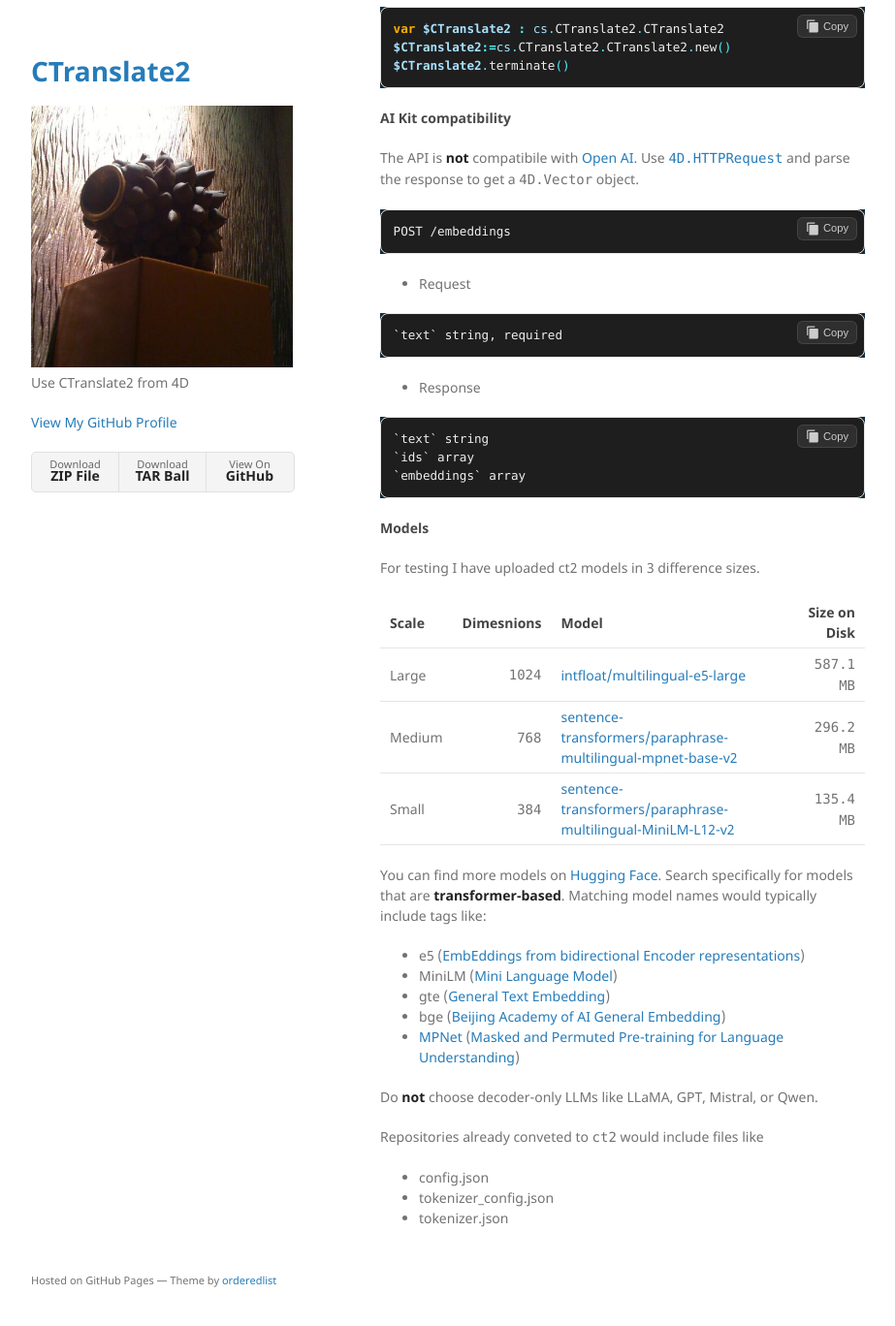
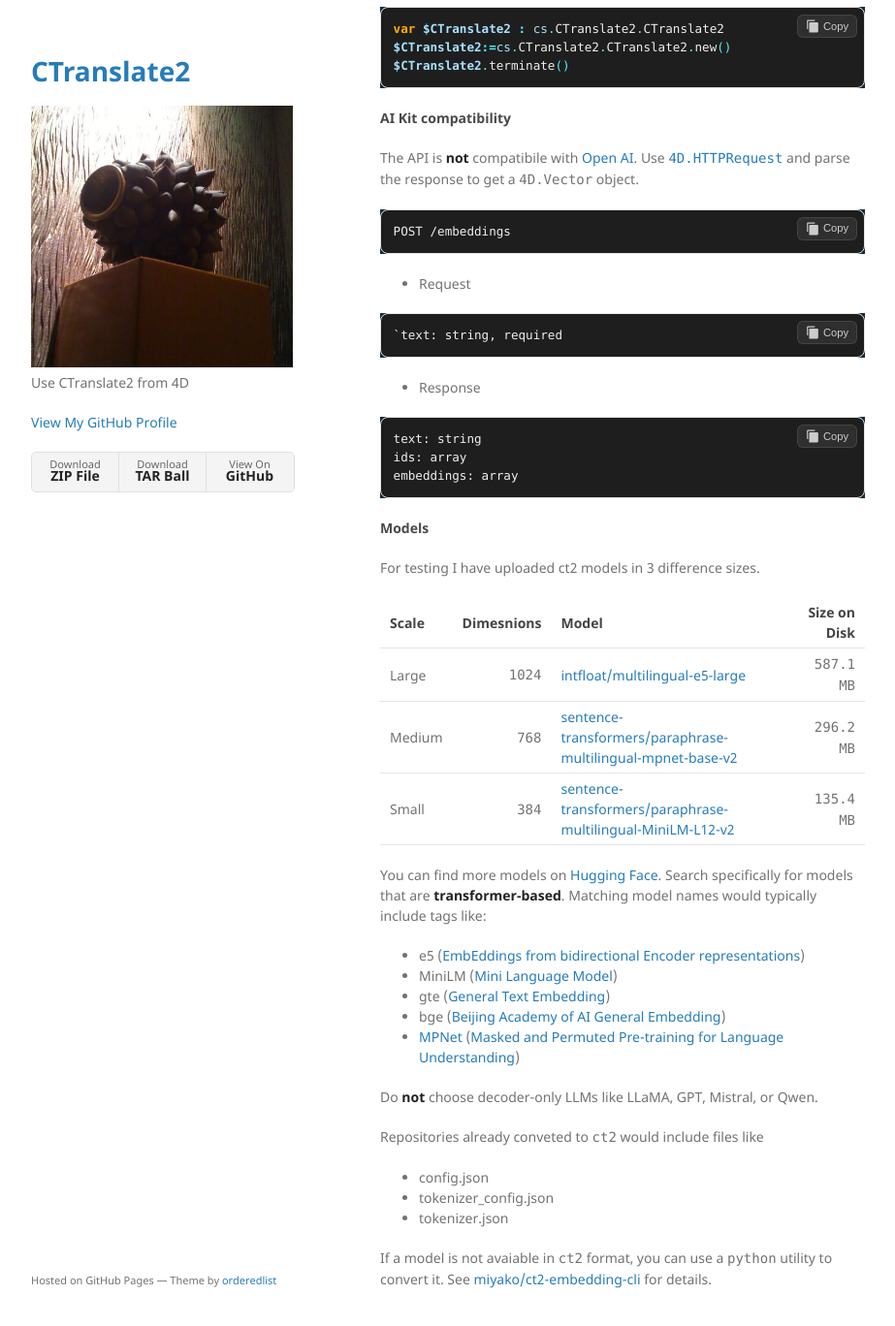
Before and after one commit to miyako/CTranslate2, a Jekyll site: the page built from index.md, in a window 1280 px wide and 1400 px high, scrolled down 1309 px. Shown: the top 1368 px of the window at 97% size, without its empty margins (178-1101 px from the left). Built offline with Jekyll 4.4.1, drawn with Linux system fonts in a browser that asks for light colours; before the commit the page ends 2646 px from its top, so only the background shows below that; some of the changed lines change nothing that is shown.

Commit message:
Update index.md

````diff
--- a/index.md
+++ b/index.md
@@ -75,15 +75,15 @@ POST /embeddings
 * Request
 
 ```
-`text` string, required
+`text: string, required
 ```
 
 * Response
 
 ```
-`text` string
-`ids` array
-`embeddings` array
+text: string
+ids: array
+embeddings: array
 ```
 
 #### Models
@@ -111,3 +111,5 @@ Repositories already conveted to `ct2` would include files like
 * config.json
 * tokenizer_config.json
 * tokenizer.json
+
+If a model is not avaiable in `ct2` format, you can use a `python` utility to convert it. See [miyako/ct2-embedding-cli](https://github.com/miyako/ct2-embedding-cli) for details.
````
